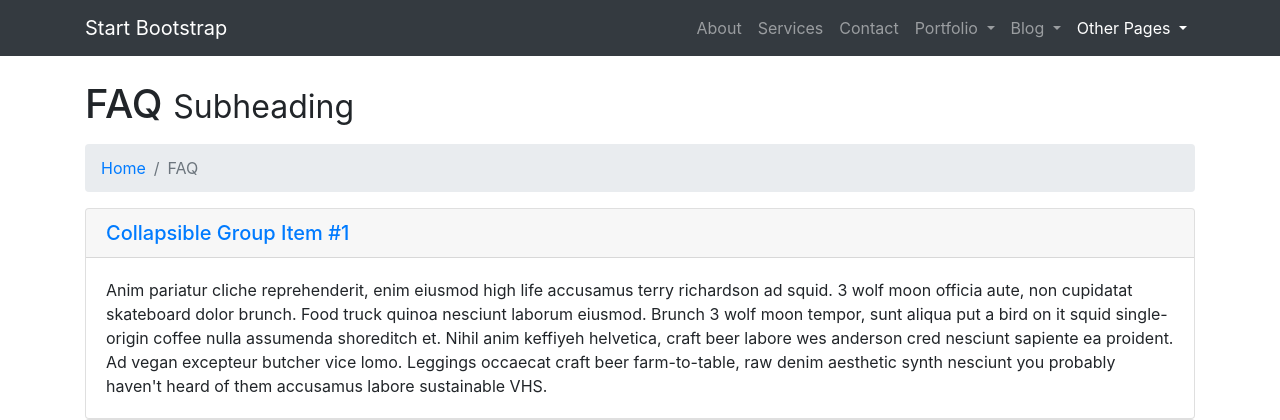
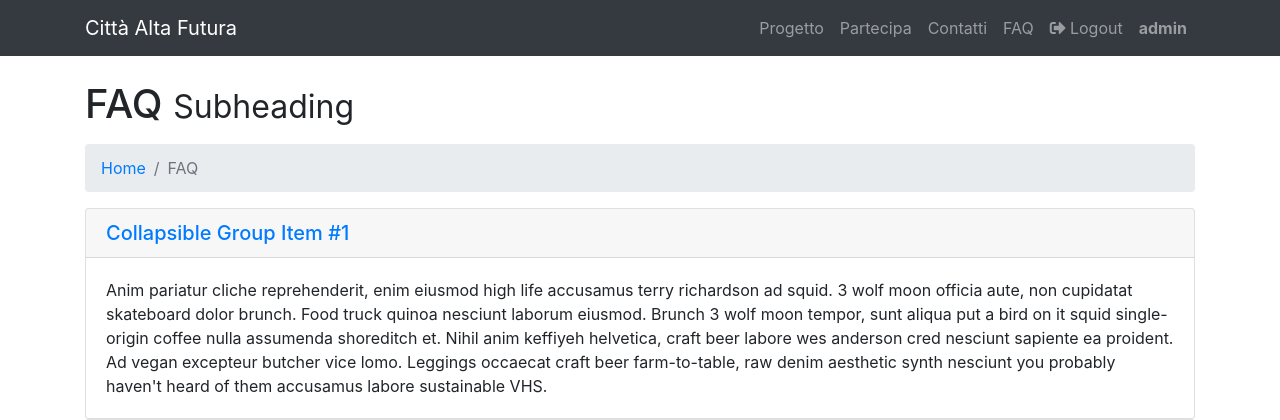
Before and after one commit to nicolac93/cittaAltaFutura, a PHP site: page /faq.html in a window 1280 px wide. Shown: the top 420 px of the page. Run offline with PHP 8.4, Linux system fonts and the light colour scheme; some libraries are stand-ins or nearby versions.

Commit message:
static menu design for about,contacts,faq

```diff
--- a/faq.html
+++ b/faq.html
@@ -12,9 +12,11 @@
 
     <!-- Bootstrap core CSS -->
     <link href="vendor/bootstrap/css/bootstrap.min.css" rel="stylesheet">
+    <link rel='stylesheet' href='https://use.fontawesome.com/releases/v5.6.3/css/all.css' integrity='sha384-UHRtZLI+pbxtHCWp1t77Bi1L4ZtiqrqD80Kn4Z8NTSRyMA2Fd33n5dQ8lWUE00s/' crossorigin='anonymous'>
 
     <!-- Custom styles for this template -->
     <link href="css/modern-business.css" rel="stylesheet">
+    <link href="css/cittaAltaFutura.css" rel="stylesheet">
 
   </head>
 
@@ -23,54 +25,32 @@
     <!-- Navigation -->
     <nav class="navbar fixed-top navbar-expand-lg navbar-dark bg-dark fixed-top">
           <div class="container">
-        <a class="navbar-brand" href="index.php">Start Bootstrap</a>
+            <a class="navbar-brand" href="index.php">Città Alta Futura</a>
             <button class="navbar-toggler navbar-toggler-right" type="button" data-toggle="collapse" data-target="#navbarResponsive" aria-controls="navbarResponsive" aria-expanded="false" aria-label="Toggle navigation">
               <span class="navbar-toggler-icon"></span>
             </button>
             <div class="collapse navbar-collapse" id="navbarResponsive">
               <ul class="navbar-nav ml-auto">
                 <li class="nav-item">
-              <a class="nav-link" href="about.html">About</a>
+                  <a class="nav-link" href="about.html">Progetto</a>
                 </li>
                 <li class="nav-item">
-              <a class="nav-link" href="services.html">Services</a>
+                    <a class="nav-link" href="riepilogo.php">Partecipa</a>
                 </li>
                 <li class="nav-item">
-              <a class="nav-link" href="contact.html">Contact</a>
+                  <a class="nav-link" href="contact.html">Contatti</a>
                 </li>
-            <li class="nav-item dropdown">
-              <a class="nav-link dropdown-toggle" href="#" id="navbarDropdownPortfolio" data-toggle="dropdown" aria-haspopup="true" aria-expanded="false">
-                Portfolio
-              </a>
-              <div class="dropdown-menu dropdown-menu-right" aria-labelledby="navbarDropdownPortfolio">
-                <a class="dropdown-item" href="portfolio-1-col.html">1 Column Portfolio</a>
-                <a class="dropdown-item" href="portfolio-2-col.html">2 Column Portfolio</a>
-                <a class="dropdown-item" href="portfolio-3-col.html">3 Column Portfolio</a>
-                <a class="dropdown-item" href="portfolio-4-col.html">4 Column Portfolio</a>
-                <a class="dropdown-item" href="portfolio-item.html">Single Portfolio Item</a>
-              </div>
+                <li class="nav-item">
+                  <a class="nav-link" href="faq.html">FAQ</a>
                 </li>
-            <li class="nav-item dropdown">
-              <a class="nav-link dropdown-toggle" href="#" id="navbarDropdownBlog" data-toggle="dropdown" aria-haspopup="true" aria-expanded="false">
-                Blog
-              </a>
-              <div class="dropdown-menu dropdown-menu-right" aria-labelledby="navbarDropdownBlog">
-                <a class="dropdown-item" href="blog-home-1.html">Blog Home 1</a>
-                <a class="dropdown-item" href="blog-home-2.html">Blog Home 2</a>
-                <a class="dropdown-item" href="blog-post.html">Blog Post</a>
-              </div>
+                <li class="nav-item" id="login">
+                  <a class="nav-link" href="login.php"> Login</a>
                 </li>
-            <li class="nav-item active dropdown">
-              <a class="nav-link dropdown-toggle" href="#" id="navbarDropdownBlog" data-toggle="dropdown" aria-haspopup="true" aria-expanded="false">
-                Other Pages
-              </a>
-              <div class="dropdown-menu dropdown-menu-right" aria-labelledby="navbarDropdownBlog">
-                <a class="dropdown-item" href="full-width.html">Full Width Page</a>
-                <a class="dropdown-item" href="sidebar.html">Sidebar Page</a>
-                <a class="dropdown-item active" href="faq.html">FAQ</a>
-                <a class="dropdown-item" href="404.html">404</a>
-                <a class="dropdown-item" href="pricing.html">Pricing Table</a>
-              </div>
+                <li class="nav-item" id="logout">
+                  <a class="nav-link" href="logout.php"><i class="fas fa-sign-out-alt"></i> Logout</a>
+                </li>
+                <li class="nav-item" id="user">
+                  <span class="nav-link"><strong>admin</strong></span>
                 </li>
               </ul>
             </div>
@@ -143,7 +123,20 @@
       </div>
       <!-- /.container -->
     </footer>
-
+    <script>
+        var login = document.getElementById("login");
+        var logout = document.getElementById("logout");
+        var user = document.getElementById("user");
+        if("admin" == ""){
+            login.style.display = "inline-block";
+            logout.style.display = "none";
+            user.style.display = "none";
+        }else{
+            login.style.display = "none";
+            logout.style.display = "inline-block";
+            user.style.display = "inline-block";
+        }
+    </script>
     <!-- Bootstrap core JavaScript -->
     <script src="vendor/jquery/jquery.min.js"></script>
     <script src="vendor/bootstrap/js/bootstrap.bundle.min.js"></script>
--- a/index.php
+++ b/index.php
@@ -17,7 +17,7 @@ include('session.php');
         <!-- Bootstrap core CSS -->
         <link href="vendor/bootstrap/css/bootstrap.min.css" rel="stylesheet">
         <link href="https://gitcdn.github.io/bootstrap-toggle/2.2.2/css/bootstrap-toggle.min.css" rel="stylesheet">
-        <link rel="stylesheet" href="https://cdnjs.cloudflare.com/ajax/libs/font-awesome/4.7.0/css/font-awesome.min.css">
+        <link rel='stylesheet' href='https://use.fontawesome.com/releases/v5.6.3/css/all.css' integrity='sha384-UHRtZLI+pbxtHCWp1t77Bi1L4ZtiqrqD80Kn4Z8NTSRyMA2Fd33n5dQ8lWUE00s/' crossorigin='anonymous'>
         <!-- Custom styles for this template -->
         <link href="css/modern-business.css" rel="stylesheet">
         <link href="css/cittaAltaFutura.css" rel="stylesheet">
@@ -37,7 +37,7 @@ include('session.php');
                   <a class="nav-link" href="about.html">Progetto</a>
                 </li>
                 <li class="nav-item">
-                  <a class="nav-link" href="services.html">Partecipa</a>
+                    <a class="nav-link" href="riepilogo.php">Partecipa</a>
                 </li>
                 <li class="nav-item">
                   <a class="nav-link" href="contact.html">Contatti</a>
@@ -49,7 +49,7 @@ include('session.php');
                   <a class="nav-link" href="login.php"> Login</a>
                 </li>
                 <li class="nav-item" id="logout">
-                  <a class="nav-link" href="logout.php"><i class="fa fa-sign-out"></i> Logout</a>
+                  <a class="nav-link" href="logout.php"><i class="fas fa-sign-out-alt"></i> Logout</a>
                 </li>
                 <li class="nav-item" id="user">
                   <span class="nav-link"><strong><?php echo $_SESSION['login_user_name'];?></strong></span>
--- a/map.js
+++ b/map.js
@@ -3,7 +3,7 @@ var map = new mapboxgl.Map({
     container: 'map', // container id
     style: 'mapbox://styles/mapbox/basic-v9', // stylesheet location
     center: [9.660495, 45.704422], // starting position [lng, lat]
-    zoom: 13 // starting zoom
+    zoom: 14 // starting zoom
 });
 
 
--- a/riepilogo.php
+++ b/riepilogo.php
@@ -20,7 +20,6 @@ include("session.php");
     <!-- Bootstrap core CSS -->
     <link href="vendor/bootstrap/css/bootstrap.min.css" rel="stylesheet">
     <link href="https://gitcdn.github.io/bootstrap-toggle/2.2.2/css/bootstrap-toggle.min.css" rel="stylesheet">
-    <link rel="stylesheet" href="https://cdnjs.cloudflare.com/ajax/libs/font-awesome/4.7.0/css/font-awesome.min.css">
     <link rel='stylesheet' href='https://use.fontawesome.com/releases/v5.6.3/css/all.css' integrity='sha384-UHRtZLI+pbxtHCWp1t77Bi1L4ZtiqrqD80Kn4Z8NTSRyMA2Fd33n5dQ8lWUE00s/' crossorigin='anonymous'>
 
     <!-- Custom styles for this template -->
@@ -58,7 +57,7 @@ include("session.php");
                 <a class="nav-link" href="login.php"> Login</a>
               </li>
               <li class="nav-item" id="logout">
-                <a class="nav-link" href="logout.php"><i class="fa fa-sign-out"></i> Logout</a>
+                <a class="nav-link" href="logout.php"><i class="fas fa-sign-out-alt"></i> Logout</a>
               </li>
               <li class="nav-item" id="user">
                 <span class="nav-link"><strong><?php echo $_SESSION['login_user_name'];?></strong></span>
--- a/segnalazione.php
+++ b/segnalazione.php
@@ -23,7 +23,7 @@ $id_segnalazione = $_GET["id"];
     <!-- Bootstrap core CSS -->
     <link href="vendor/bootstrap/css/bootstrap.min.css" rel="stylesheet">
     <link href="https://gitcdn.github.io/bootstrap-toggle/2.2.2/css/bootstrap-toggle.min.css" rel="stylesheet">
-    <link rel="stylesheet" href="https://cdnjs.cloudflare.com/ajax/libs/font-awesome/4.7.0/css/font-awesome.min.css">
+    <link rel='stylesheet' href='https://use.fontawesome.com/releases/v5.6.3/css/all.css' integrity='sha384-UHRtZLI+pbxtHCWp1t77Bi1L4ZtiqrqD80Kn4Z8NTSRyMA2Fd33n5dQ8lWUE00s/' crossorigin='anonymous'>
 
     <!-- Custom styles for this template -->
     <link href="css/modern-business.css" rel="stylesheet">
@@ -57,7 +57,7 @@ $id_segnalazione = $_GET["id"];
                 <a class="nav-link" href="login.php"> Login</a>
               </li>
               <li class="nav-item" id="logout">
-                <a class="nav-link" href="logout.php"><i class="fa fa-sign-out"></i> Logout</a>
+                <a class="nav-link" href="logout.php"><i class="fas fa-sign-out-alt"></i> Logout</a>
               </li>
               <li class="nav-item" id="user">
                 <span class="nav-link"><strong><?php echo $_SESSION['login_user_name'];?></strong></span>
```
Also changed, not shown: about.html (+30 -38 lines), contact.html (+30 -37 lines). Lines whose indentation alone changed are shown as unchanged.
